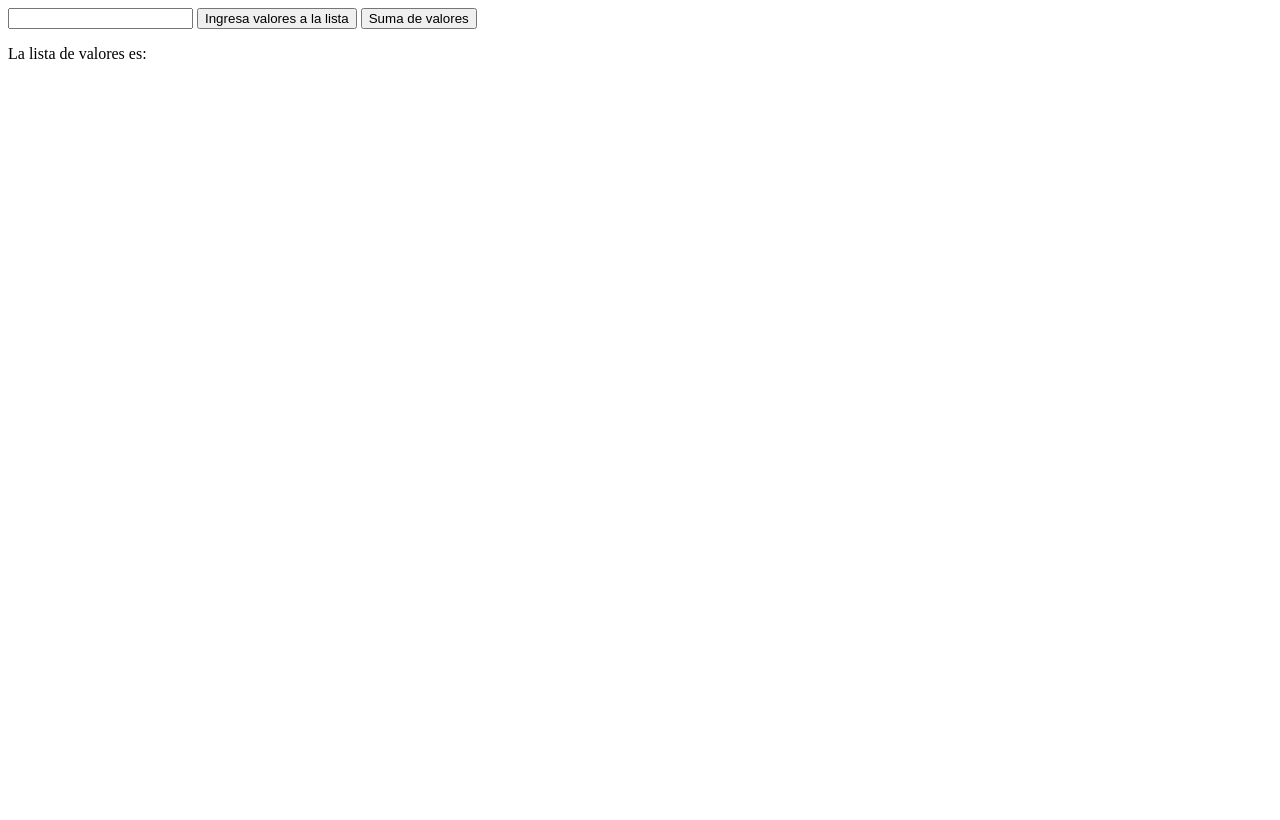
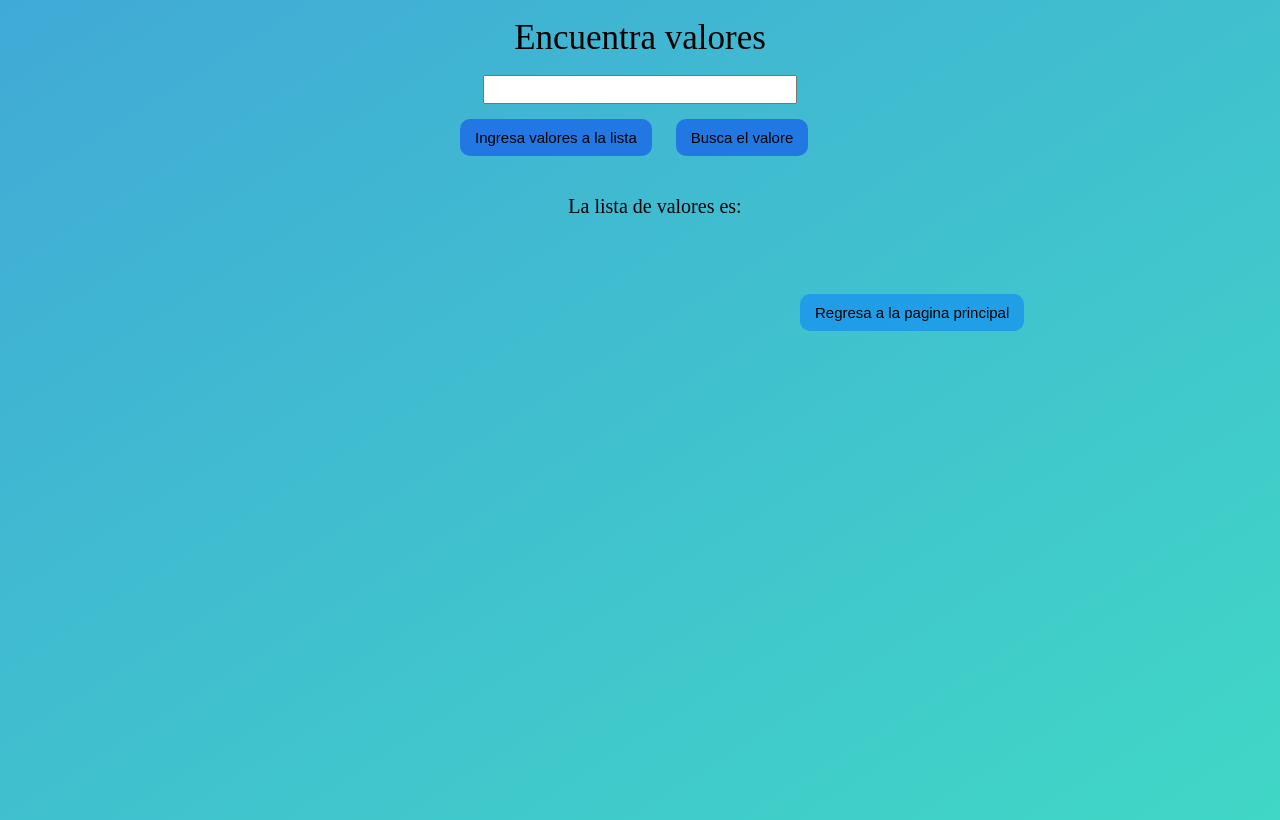
Before and after one commit to SamuelFlores29/PaginaPersonal, a plain HTML site: page html/index-buscarMinMax.html in a window 1280 px wide. Drawn offline with Linux system fonts and the light colour scheme.

```diff
--- a/html/index-buscarMinMax.html
+++ b/html/index-buscarMinMax.html
@@ -4,14 +4,22 @@
     <meta charset="UTF-8">
     <meta name="viewport" content="width=device-width, initial-scale=1.0">
     <title>Document</title>
-
+    <link rel="stylesheet" href="../style/reset.css">
+    <link rel="stylesheet" href="../style/style-minmax.css">
 </head>
 <body>
-    <input type="number">
-    <button onclick="anadirValor();">Ingresa valores a la lista</button>
-    <button onclick="suma();">Suma de valores</button><br>
-    <p>La lista de valores es: <span id="listaValores"></span></p>
-    <p id="Resultado"></p>
+    <header>
+        <h1>Encuentra valores</h1>
+    </header>
+    <main>
+        <input type="number" id="numero">
+        <button class="Calcular" onclick="anadirValor();">Ingresa valores a la lista</button>
+        <button class="Calcular" onclick="resultado();">Busca el valore</button>
+        <p>La lista de valores es: <span id="listaValores"></span></p>
+        <p id="Resultado"></p>
+    </main>
+    <button class="regreso"><a href="../index.html">Regresa a la pagina principal</a></button>
+    <script src="../js/funciones-generales.js"></script>
     <script src="../js/buscar-minmax.js"></script>
 </body>
 </html>
--- a/js/buscar-minmax.js
+++ b/js/buscar-minmax.js
@@ -1,24 +1,47 @@
 let lista = [];
-let mostrar = document.querySelector("#Resultado")
+let pHTML = document.getElementById('listaValores')
+
+
 function anadirValor(){
-    let numeros = parseFloat(document.querySelector("input").value);
-        if (numeros != ""){
-            lista.push(numeros)
-            limpiar();
-        }else{
-            alert("Ingresa un valor valido")
-        }
-    console.log(lista)
-};
-
-function limpiar(){
-    document.querySelector("input").value = ""
+    let valorInput = parseFloat(document.querySelector('input').value);
+    if(!isNaN(valorInput)){
+        lista.push(valorInput);
+        limpiarInput('numero');
+        pHTML.textContent = lista
+    }else{
+        alert("Ingresa valores")
+    }
 }
 
-function suma  (){
-    let numero = lista[0]
-        for(let i = 1; i<= lista.length - 1; i++){
-            numero += lista[i]
+function buscar(){
+    let valorInput = parseFloat(document.querySelector('input').value);
+    if(lista.length === 0){
+        alert("La lista esta vacia")
+    }else{
+        for(let i = 0; i < lista.length; i++){
+            if(lista[i]== valorInput){
+                return true
+            }
         }
-    mostrar.innerHTML = numero;
+        return false
+    }
 }
+
+
+function resultado(){
+    let valorInput = parseFloat(document.querySelector('input').value);
+
+    if(!isNaN(valorInput)){
+        if(buscar()){
+            let p = document.createElement('p')
+            p.textContent = "Se encontro el numero"
+            mostrar("#Resultado",p,"numero");
+        }else{
+            let p = document.createElement('p')
+            p.textContent = "No se encontro el numero"
+            mostrar("#Resultado",p,"numero")
+    }
+    }else{
+        alert("Ingrese un valor para buscarlo")
+    }
+}
--- a/js/funciones-generales.js
+++ b/js/funciones-generales.js
@@ -1,5 +1,6 @@
 function mostrar(etiqueta,texto,idInput){
     let container = document.querySelector(etiqueta);
+
 
     container.innerHTML = '';
 
--- /dev/null
+++ b/style/style-minmax.css
@@ -0,0 +1,77 @@
+body{
+    background: linear-gradient(to bottom right, #40AAD7,#40D7C6);
+    width: 100vw; /* Establece el ancho del cuerpo al ancho completo de la ventana */
+    height: 100vh /* Establece la altura del cuerpo a la altura completa de la ventana */
+}
+
+h1{
+    text-align: center;
+    font-size: 35px;
+    margin: 20px;
+}
+
+main{
+    width: 940px;
+    margin: 0px auto;
+}
+
+main label,input{
+    text-align: center;
+    display: block;
+    margin: 0px auto;
+}
+
+label{
+    padding: 20px;
+    font-size: 25px;
+}
+
+input{
+    width:300px;
+    padding: 5px
+}
+
+.Calcular{
+    background-color: rgba(27, 103, 233, 0.797);
+    border-radius: 10px;
+    border: none;
+    padding: 10px 15px;
+    font-size: 15px;
+    display: inline-block;
+    margin: 15px 10px;
+    position: relative;
+    left: 280px;
+}
+
+.Calcular:hover{
+    cursor: pointer;
+    transform: scale(1.1);
+    transition: 30ms;
+}
+
+p{
+    width: 940px;
+    display: inline-block;
+    margin: 10px auto;
+    text-align: center;
+    padding: 15px;
+    font-size: 20px;
+}
+
+.regreso a{
+    text-decoration: none;
+    font-size: 15px;
+    color: black;
+}
+
+.regreso{
+    background-color: rgba(0, 123, 255, 0.507);
+    border-radius: 10px;
+    border: none;
+    padding: 10px 15px;
+    font-size: 15px;
+    display: block;
+    position: relative;
+    left:800px;
+    cursor: pointer;
+}
```
Also changed, not shown: js/tabla-multiplicar.js (+7 -1 lines), 1 other file.
